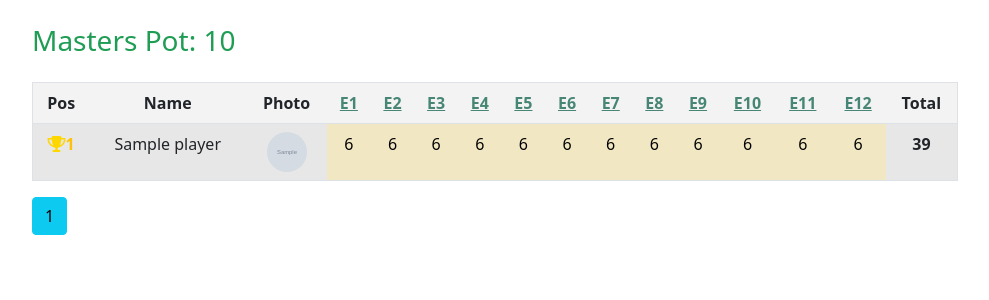
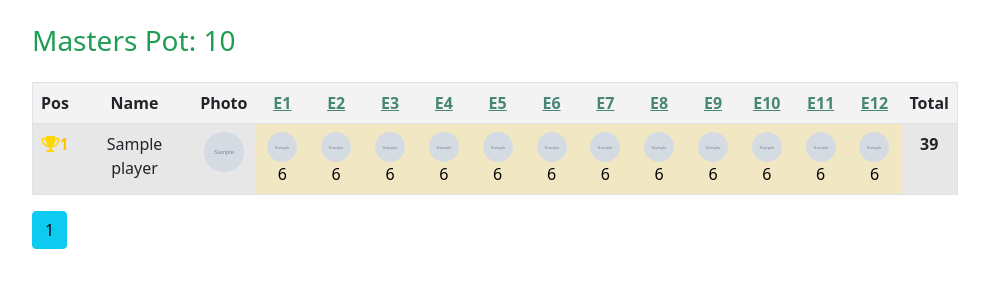
Before and after one commit to Sicret89/Poker-leaderboard, a Django app: page / in a window 1280 px wide. Shown: the part 56-356 px from the top of the page, without its empty margins (50-1039 px from the left). Run offline with Django 3.2, Linux system fonts and the light colour scheme; tables that the repository leaves empty hold one stand-in row (values such as "Sample post"); grey boxes marked "Sample" are stand-in pictures; some libraries are stand-ins or nearby versions.

Commit message:
Add jocker image

```diff
--- a/leaderboard/models.py
+++ b/leaderboard/models.py
@@ -21,6 +21,7 @@ class Prize(models.Model):
 class Player(models.Model):
     name = models.CharField(max_length=256)
     image = models.ImageField(default='default.jpg', upload_to='profile_pics')
+    jocker_image = models.ImageField(default='jocker.jpg', upload_to='jocker_pics')
     E1 = models.IntegerField(default=0)
     E1B_AK = models.IntegerField(default=0)
     E1B_47 = models.IntegerField(default=0)
--- a/leaderboard/templates/leaderboard/leaderboard_list.html
+++ b/leaderboard/templates/leaderboard/leaderboard_list.html
@@ -46,84 +46,84 @@
               {% if player.total_e1 == 0 %}
               <td>-</td>
               {% elif player.E1_JOCKER %}
-              <td class="table-warning">{{ player.total_e1 }}</td>
+              <td class="table-warning"><img class="rounded-circle player-img" src="{{ player.jocker_image.url }}" style="height: 30px; width: 30px;" /><a>{{ player.total_e1 }}</a></td>
               {% else %}
               <td>{{ player.total_e1 }}</td>
               {% endif %}
               {% if player.total_e2 == 0 %}
               <td>-</td>
               {% elif player.E2_JOCKER %}
-              <td class="table-warning">{{ player.total_e2 }}</td>
+              <td class="table-warning"><img class="rounded-circle player-img" src="{{ player.jocker_image.url }}" style="height: 30px; width: 30px;" /><a>{{ player.total_e2 }}</a></td>
               {% else %}
               <td>{{ player.total_e2 }}</td>
               {% endif %}
               {% if player.total_e3 == 0 %}
               <td>-</td>
               {% elif player.E3_JOCKER %}
-              <td class="table-warning">{{ player.total_e3 }}</td>
+              <td class="table-warning"><img class="rounded-circle player-img" src="{{ player.jocker_image.url }}" style="height: 30px; width: 30px;" /><a>{{ player.total_e3 }}</a></td>
               {% else %}
               <td>{{ player.total_e3 }}</td>
               {% endif %}
               {% if player.total_e4 == 0 %}
               <td>-</td>
               {% elif player.E4_JOCKER %}
-              <td class="table-warning">{{ player.total_e4 }}</td>
+              <td class="table-warning"><img class="rounded-circle player-img" src="{{ player.jocker_image.url }}" style="height: 30px; width: 30px;" /><a>{{ player.total_e4 }}</a></td>
               {% else %}
               <td>{{ player.total_e4 }}</td>
               {% endif %}
               {% if player.total_e5 == 0 %}
               <td>-</td>
               {% elif player.E5_JOCKER %}
-              <td class="table-warning">{{ player.total_e5 }}</td>
+              <td class="table-warning"><img class="rounded-circle player-img" src="{{ player.jocker_image.url }}" style="height: 30px; width: 30px;" /><a>{{ player.total_e5 }}</a></td>
               {% else %}
               <td>{{ player.total_e5 }}</td>
               {% endif %}
               {% if player.total_e6 == 0 %}
               <td>-</td>
               {% elif player.E6_JOCKER %}
-              <td class="table-warning">{{ player.total_e6 }}</td>
+              <td class="table-warning"><img class="rounded-circle player-img" src="{{ player.jocker_image.url }}" style="height: 30px; width: 30px;" /><a>{{ player.total_e6 }}</a></td>
               {% else %}
               <td>{{ player.total_e6 }}</td>
               {% endif %}
               {% if player.total_e7 == 0 %}
               <td>-</td>
               {% elif player.E7_JOCKER %}
-              <td class="table-warning">{{ player.total_e7 }}</td>
+              <td class="table-warning"><img class="rounded-circle player-img" src="{{ player.jocker_image.url }}" style="height: 30px; width: 30px;" /><a>{{ player.total_e7 }}</a></td>
               {% else %}
               <td>{{ player.total_e7 }}</td>
               {% endif %}
               {% if player.total_e8 == 0 %}
               <td>-</td>
               {% elif player.E8_JOCKER %}
-              <td class="table-warning">{{ player.total_e8 }}</td>
+              <td class="table-warning"><img class="rounded-circle player-img" src="{{ player.jocker_image.url }}" style="height: 30px; width: 30px;" /><a>{{ player.total_e8 }}</a></td>
               {% else %}
               <td>{{ player.total_e8 }}</td>
               {% endif %}
               {% if player.total_e9 == 0 %}
               <td>-</td>
               {% elif player.E9_JOCKER %}
-              <td class="table-warning">{{ player.total_e9 }}</td>
+              <td class="table-warning"><img class="rounded-circle player-img" src="{{ player.jocker_image.url }}" style="height: 30px; width: 30px;" /><a>{{ player.total_e9 }}</a></td>
               {% else %}
               <td>{{ player.total_e9 }}</td>
               {% endif %}
               {% if player.total_e10 == 0 %}
               <td>-</td>
               {% elif player.E10_JOCKER %}
-              <td class="table-warning">{{ player.total_e10 }}</td>
+              <td class="table-warning"><img class="rounded-circle player-img" src="{{ player.jocker_image.url }}" style="height: 30px; width: 30px;" /><a>{{ player.total_e10 }}</a></td>
               {% else %}
               <td>{{ player.total_e10 }}</td>
               {% endif %}
               {% if player.total_e11 == 0 %}
               <td>-</td>
               {% elif player.E11_JOCKER %}
-              <td class="table-warning">{{ player.total_e11 }}</td>
+              <td class="table-warning"><img class="rounded-circle player-img" src="{{ player.jocker_image.url }}" style="height: 30px; width: 30px;" /><a>{{ player.total_e11 }}</a></td>
               {% else %}
               <td>{{ player.total_e11 }}</td>
               {% endif %}
               {% if player.total_e12 == 0 %}
               <td>-</td>
               {% elif player.E12_JOCKER %}
-              <td class="table-warning">{{ player.total_e12 }}</td>
+              <td class="table-warning"><img class="rounded-circle player-img" src="{{ player.jocker_image.url }}" style="height: 30px; width: 30px;" /><a>{{ player.total_e12 }}</a></td>
               {% else %}
               <td>{{ player.total_e12 }}</td>
               {% endif %}
```
Also changed, not shown: leaderboard/templates/leaderboard/single_event_list.html (+12 -12 lines), leaderboard/migrations/0002_player_jocker_image.py (added), media/jocker.jpg (added).
